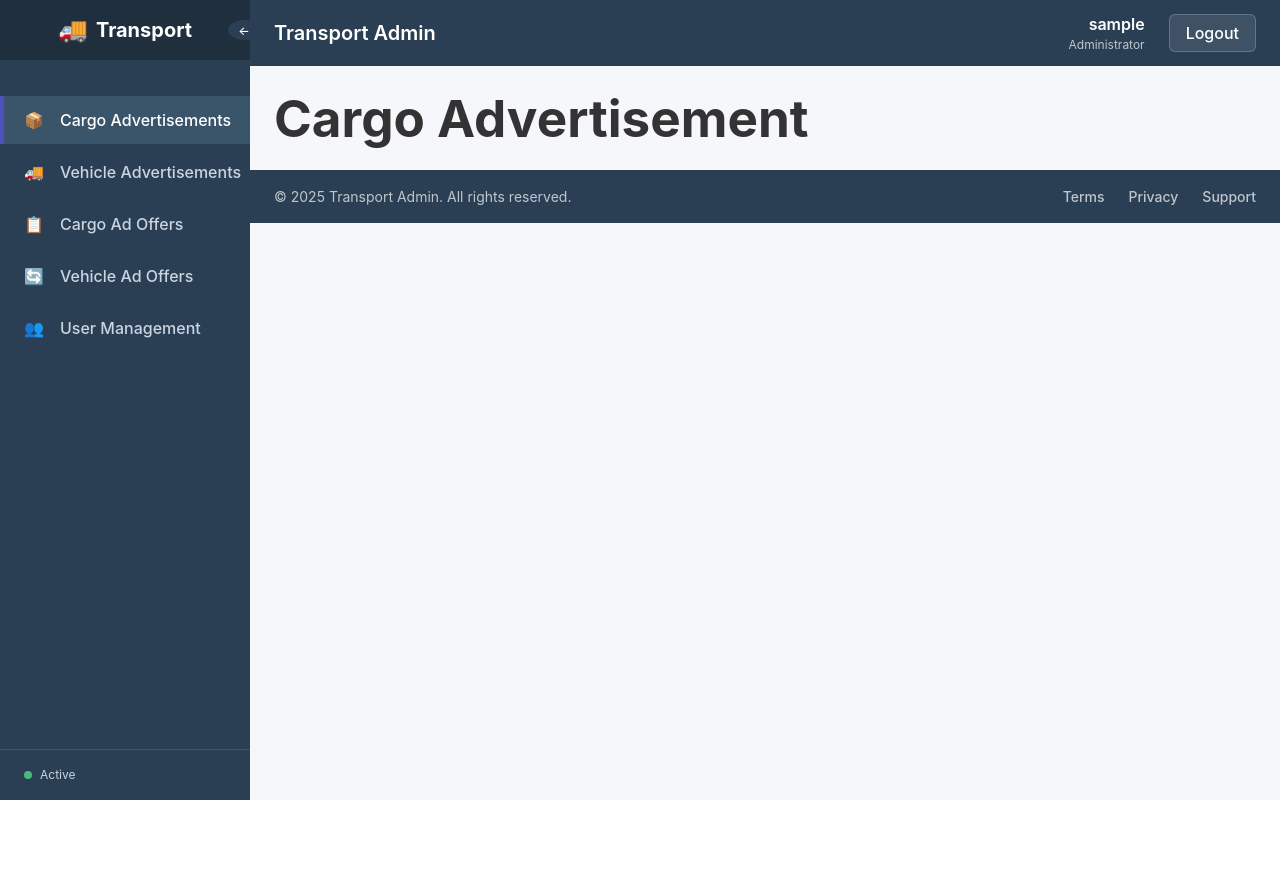
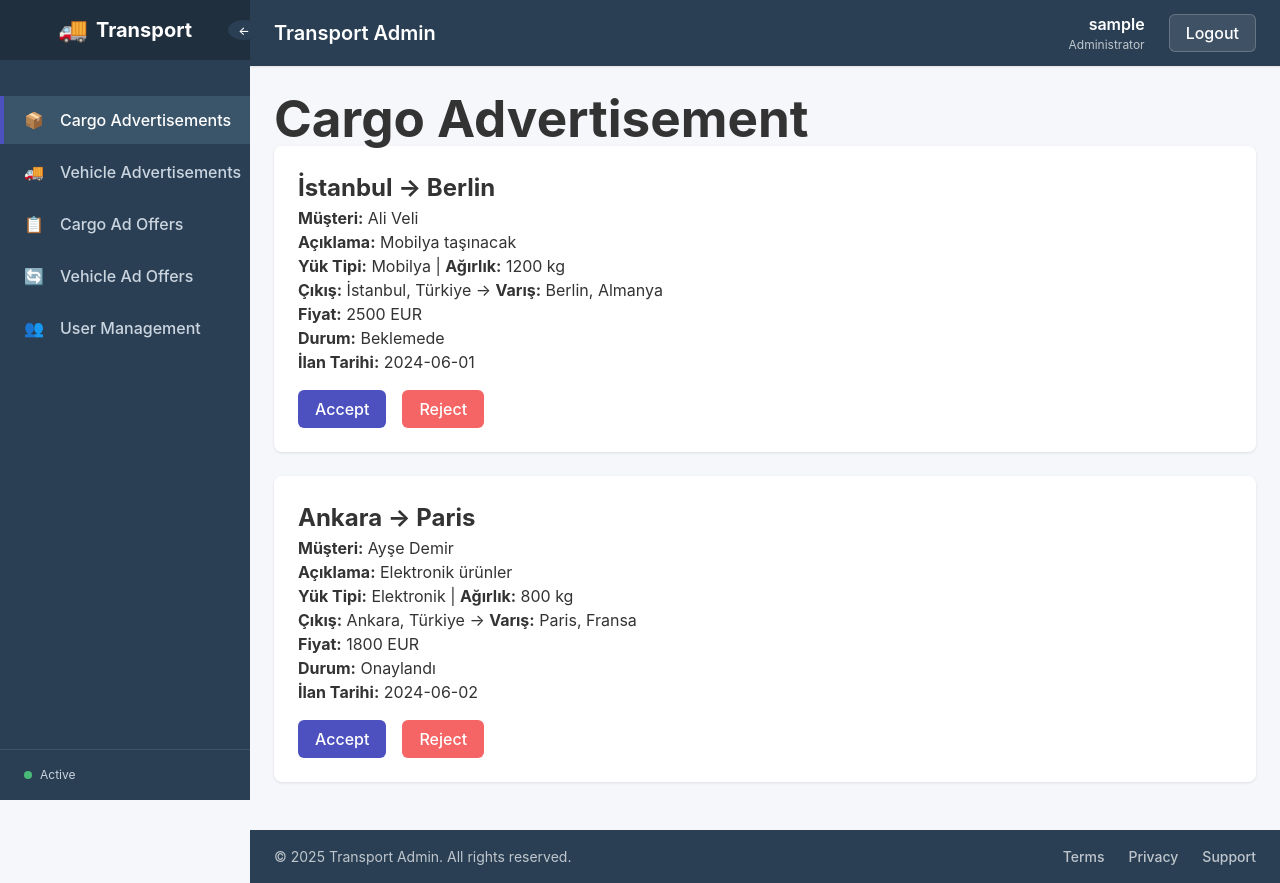
Before and after one commit to fatih045/AdminPaneli, a React (Vite) app: page /cargo-ad in a window 1280 px wide. Before the commit the page ends 800 px from the top, so only its background shows below. Built offline with nearby package versions, Linux system fonts and the light colour scheme; sample sign-in values are in the browser's storage.

Commit message:
Login operation added

```diff
--- a/src/components/styles.css
+++ b/src/components/styles.css
@@ -122,8 +122,9 @@ body {
 
 /* Main Content Styles */
 .main-content {
+  flex: 1;
   display: flex;
-  flex: 1;
+  flex-direction: column;
 }
 
 .page-content {
@@ -284,9 +285,13 @@ body {
 
 /* Content wrapper to push content away from sidebar */
 .content-wrapper {
+  display: flex;
+  flex-direction: column;
+  flex: 1;
   margin-left: 250px;
   width: calc(100% - 250px);
   transition: all 0.3s ease;
+  min-height: 100vh;
 }
 
 .content-wrapper.sidebar-collapsed {
@@ -300,6 +305,9 @@ body {
   color: white;
   padding: 1rem 1.5rem;
   margin-top: auto;
+  width: 100%;
+  /* sticky footer için */
+  /* position: sticky; bottom: 0; left: 0; right: 0; z-index: 100; */
 }
 
 .footer-container {
--- a/src/pages/CargoAd.tsx
+++ b/src/pages/CargoAd.tsx
@@ -1,11 +1,62 @@
 import React from 'react';
+
+// Mock data
+const mockCargoAds = [
+  {
+    id: 1,
+    customerName: 'Ali Veli',
+    title: 'İstanbul -> Berlin',
+    description: 'Mobilya taşınacak',
+    pickCountry: 'Türkiye',
+    pickCity: 'İstanbul',
+    dropCountry: 'Almanya',
+    dropCity: 'Berlin',
+    weight: 1200,
+    cargoType: 'Mobilya',
+    price: 2500,
+    currency: 'EUR',
+    status: 'Beklemede',
+    adDate: '2024-06-01',
+  },
+  {
+    id: 2,
+    customerName: 'Ayşe Demir',
+    title: 'Ankara -> Paris',
+    description: 'Elektronik ürünler',
+    pickCountry: 'Türkiye',
+    pickCity: 'Ankara',
+    dropCountry: 'Fransa',
+    dropCity: 'Paris',
+    weight: 800,
+    cargoType: 'Elektronik',
+    price: 1800,
+    currency: 'EUR',
+    status: 'Onaylandı',
+    adDate: '2024-06-02',
+  },
+];
 
 const CargoAd: React.FC = () => {
   return (
     <div className="cargo-ad-page">
       <h1>Cargo Advertisement</h1>
       <div className="content-container">
-        {/* Content will be added later */}
+        {mockCargoAds.map((ad) => (
+          <div className="card" key={ad.id} style={{marginBottom: '1.5rem'}}>
+            <h2>{ad.title}</h2>
+            <p><strong>Müşteri:</strong> {ad.customerName}</p>
+            <p><strong>Açıklama:</strong> {ad.description}</p>
+            <p><strong>Yük Tipi:</strong> {ad.cargoType} | <strong>Ağırlık:</strong> {ad.weight} kg</p>
+            <p><strong>Çıkış:</strong> {ad.pickCity}, {ad.pickCountry} &rarr; <strong>Varış:</strong> {ad.dropCity}, {ad.dropCountry}</p>
+            <p><strong>Fiyat:</strong> {ad.price} {ad.currency}</p>
+            <p><strong>Durum:</strong> {ad.status}</p>
+            <p><strong>İlan Tarihi:</strong> {ad.adDate}</p>
+            <div style={{display: 'flex', gap: '1rem', marginTop: '1rem'}}>
+              <button className="btn btn-primary" onClick={() => alert(`Accepted: ${ad.id}`)}>Accept</button>
+              <button className="btn btn-danger" onClick={() => alert(`Rejected: ${ad.id}`)}>Reject</button>
+            </div>
+          </div>
+        ))}
       </div>
     </div>
   );
--- a/src/pages/Login.tsx
+++ b/src/pages/Login.tsx
@@ -1,17 +1,28 @@
-import React, { useState } from 'react';
+import React, { useState, useEffect } from 'react';
 import { useNavigate } from 'react-router-dom';
-import { useDispatch } from 'react-redux';
-import { setUser } from '../slice/authSlice';
+import { useDispatch, useSelector } from 'react-redux';
+import { login, reset } from '../slice/authSlice';
+import type { RootState, AppDispatch } from '../store/store';
 
 const Login: React.FC = () => {
   const [username, setUsername] = useState('');
   const [password, setPassword] = useState('');
   const navigate = useNavigate();
-  const dispatch = useDispatch();
+  const dispatch = useDispatch<AppDispatch>();
+  const { user, isLoading, isError, isSuccess, message } = useSelector((state: RootState) => state.auth);
+
+  useEffect(() => {
+    if (isSuccess && user) {
+      navigate('/cargo-ad');
+    }
+    return () => {
+      dispatch(reset());
+    };
+  }, [isSuccess, user, navigate, dispatch]);
 
   const handleSubmit = (e: React.FormEvent) => {
     e.preventDefault();
-    // Login logic will be implemented later
+    dispatch(login({ username, password }));
   };
 
   // Function to bypass login (for development purposes)
@@ -28,7 +39,7 @@ const Login: React.FC = () => {
     localStorage.setItem('user', JSON.stringify(mockUser));
 
     // Update Redux state with the mock user
-    dispatch(setUser(mockUser));
+    dispatch({ type: 'auth/setUser', payload: mockUser });
 
     // Redirect to the main page
     navigate('/cargo-ad');
@@ -59,8 +70,10 @@ const Login: React.FC = () => {
               required
             />
           </div>
-          <button type="submit" className="login-button">Login</button>
-
+          <button type="submit" className="login-button" disabled={isLoading}>
+            {isLoading ? 'Logging in...' : 'Login'}
+          </button>
+          {isError && <div style={{ color: 'red', marginTop: 10 }}>{message}</div>}
           {/* Bypass login button */}
           <div style={{ marginTop: '20px', textAlign: 'center' }}>
             <button
--- a/src/pages/VehicleAd.tsx
+++ b/src/pages/VehicleAd.tsx
@@ -1,11 +1,48 @@
-import React from 'react';
+import React, { useEffect } from 'react';
+import { useSelector, useDispatch } from 'react-redux';
+import type { RootState, AppDispatch } from '../store/store';
+import { getAllVehicleAds, acceptVehicleAd, rejectVehicleAd } from '../slice/vehicleAdSlice';
 
 const VehicleAd: React.FC = () => {
+  const dispatch = useDispatch<AppDispatch>();
+  const { vehicleAds, isLoading, isError, message } = useSelector((state: RootState) => state.vehicleAd);
+
+  useEffect(() => {
+    dispatch(getAllVehicleAds());
+  }, [dispatch]);
+
+  const handleAccept = (id: number) => {
+    // Burada adminId'yi gerçek kullanıcıdan almalısınız, örnek olarak 'admin1' yazıldı
+    dispatch(acceptVehicleAd({ vehicleAdId: id, adminId: 'admin1' }));
+  };
+
+  const handleReject = (id: number) => {
+    dispatch(rejectVehicleAd({ vehicleAdId: id, adminId: 'admin1' }));
+  };
+
   return (
     <div className="vehicle-ad-page">
       <h1>Vehicle Advertisement</h1>
       <div className="content-container">
-        {/* Content will be added later */}
+        {isLoading && <p>Loading...</p>}
+        {isError && <p style={{color: 'red'}}>{message}</p>}
+        {!isLoading && !isError && vehicleAds.length === 0 && <p>No vehicle ads found.</p>}
+        {vehicleAds.map((ad) => (
+          <div className="card" key={ad.id} style={{marginBottom: '1.5rem'}}>
+            <h2>{ad.title}</h2>
+            <p><strong>Sürücü:</strong> {ad.carrierName}</p>
+            <p><strong>Açıklama:</strong> {ad.description}</p>
+            <p><strong>Araç Tipi:</strong> {ad.vehicleType}</p>
+            <p><strong>Lokasyon:</strong> {ad.city}, {ad.country}</p>
+            <p><strong>Kapasite:</strong> {ad.capacity} kg</p>
+            <p><strong>Durum:</strong> {ad.status}</p>
+            <p><strong>İlan Tarihi:</strong> {ad.adDate}</p>
+            <div style={{display: 'flex', gap: '1rem', marginTop: '1rem'}}>
+              <button className="btn btn-primary" onClick={() => handleAccept(ad.id)}>Accept</button>
+              <button className="btn btn-danger" onClick={() => handleReject(ad.id)}>Reject</button>
+            </div>
+          </div>
+        ))}
       </div>
     </div>
   );
--- a/src/services/authService.ts
+++ b/src/services/authService.ts
@@ -1,22 +1,8 @@
-import axios from 'axios';
+import axiosInstance from './baseService';
 
-// Base URL will need to be updated with your actual API endpoint
-const API_URL = '/api/auth/';
-
-// Register user
-const register = async (userData: any) => {
-  const response = await axios.post(API_URL + 'register', userData);
-
-  if (response.data) {
-    localStorage.setItem('user', JSON.stringify(response.data));
-  }
-
-  return response.data;
-};
-
-// Login user
+// Login user (admin)
 const login = async (userData: any) => {
-  const response = await axios.post(API_URL + 'login', userData);
+  const response = await axiosInstance.post('api/Admin/LoginAdmin', userData);
 
   if (response.data) {
     localStorage.setItem('user', JSON.stringify(response.data));
@@ -39,7 +25,6 @@ const getCurrentUser = () => {
 };
 
 const authService = {
-  register,
   login,
   logout,
   getCurrentUser,
--- a/src/store/store.ts
+++ b/src/store/store.ts
@@ -1,11 +1,13 @@
 import { configureStore } from '@reduxjs/toolkit';
 import authReducer from '../slice/authSlice';
 import cargoAdReducer from '../slice/cargoAdSlice';
+import vehicleAdReducer from '../slice/vehicleAdSlice';
 
 export const store = configureStore({
   reducer: {
     auth: authReducer,
     cargoAd: cargoAdReducer,
+    vehicleAd: vehicleAdReducer,
     // Add other reducers here as they are implemented
   },
 });
```
